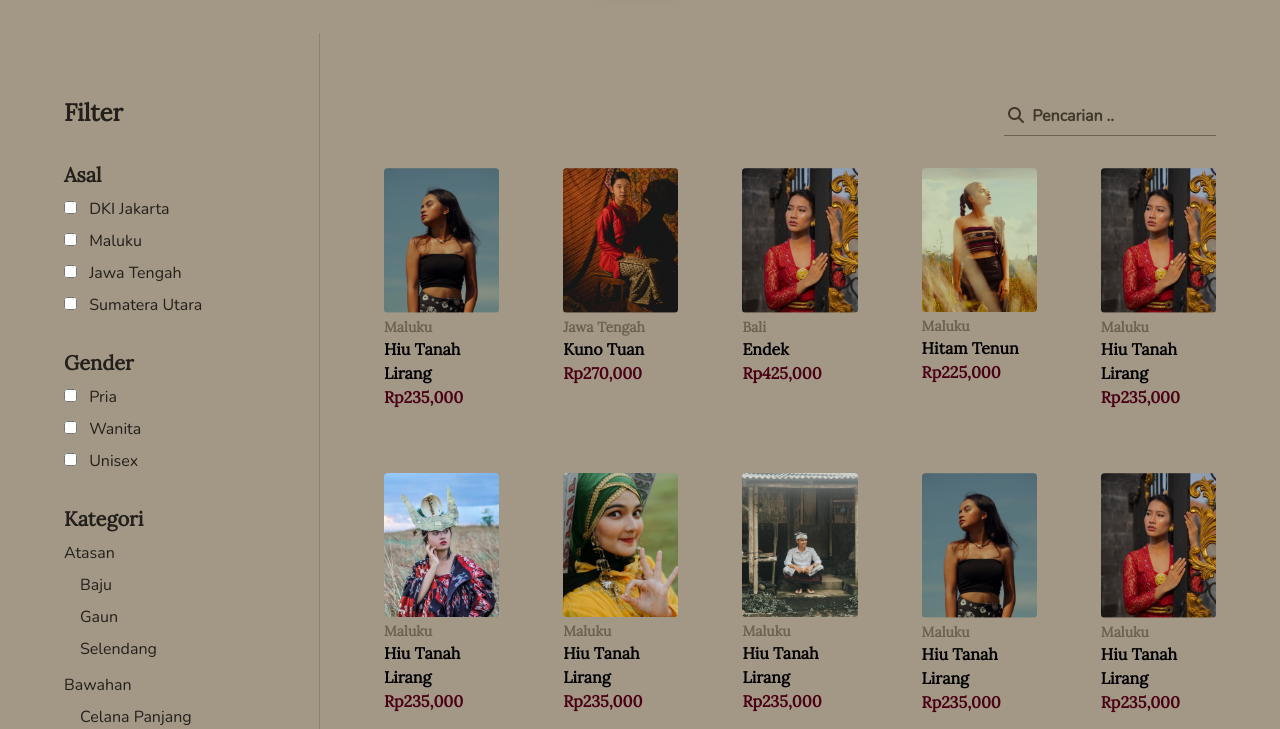
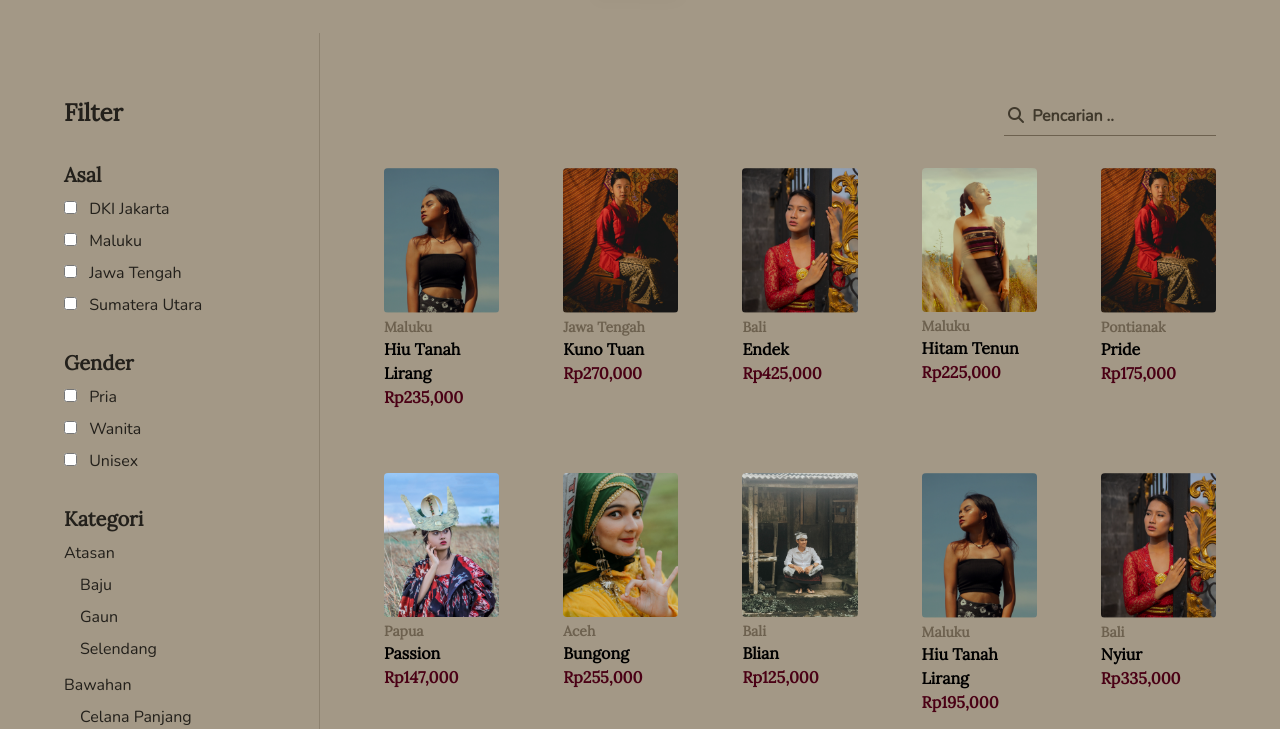
Before and after one commit to jovianjr/berkain, a website: page search.html in a window 1280 px wide. Shown: the part 71-800 px from the top of the page. Drawn offline with nearby package versions, Linux system fonts and the light colour scheme.

Commit message:
modify: name

```diff
--- a/search.html
+++ b/search.html
@@ -163,15 +163,15 @@
 					</div>
 					<div class="group flex cursor-pointer flex-col">
 						<img
-							src="assets/images/detail/endek.png"
+							src="assets/images/detail/kuno-tuan.png"
 							class="mb-1 w-full rounded object-cover"
 							alt=""
 						/>
-						<p class="font-lora text-xs font-bold text-shades-400 lg:text-sm">Maluku</p>
+						<p class="font-lora text-xs font-bold text-shades-400 lg:text-sm">Pontianak</p>
 						<h4 class="font-lora text-sm font-bold group-hover:underline lg:text-base">
-							Hiu Tanah Lirang
+							Pride
 						</h4>
-						<h5 class="font-lora text-sm font-bold text-c-red-500 lg:text-base">Rp235,000</h5>
+						<h5 class="font-lora text-sm font-bold text-c-red-500 lg:text-base">Rp175,000</h5>
 					</div>
 					<div class="group flex cursor-pointer flex-col">
 						<img
@@ -179,11 +179,11 @@
 							class="mb-1 w-full rounded object-cover"
 							alt=""
 						/>
-						<p class="font-lora text-xs font-bold text-shades-400 lg:text-sm">Maluku</p>
+						<p class="font-lora text-xs font-bold text-shades-400 lg:text-sm">Papua</p>
 						<h4 class="font-lora text-sm font-bold group-hover:underline lg:text-base">
-							Hiu Tanah Lirang
+							Passion
 						</h4>
-						<h5 class="font-lora text-sm font-bold text-c-red-500 lg:text-base">Rp235,000</h5>
+						<h5 class="font-lora text-sm font-bold text-c-red-500 lg:text-base">Rp147,000</h5>
 					</div>
 					<div class="group flex cursor-pointer flex-col">
 						<img
@@ -191,11 +191,11 @@
 							class="mb-1 w-full rounded object-cover"
 							alt=""
 						/>
-						<p class="font-lora text-xs font-bold text-shades-400 lg:text-sm">Maluku</p>
+						<p class="font-lora text-xs font-bold text-shades-400 lg:text-sm">Aceh</p>
 						<h4 class="font-lora text-sm font-bold group-hover:underline lg:text-base">
-							Hiu Tanah Lirang
+							Bungong
 						</h4>
-						<h5 class="font-lora text-sm font-bold text-c-red-500 lg:text-base">Rp235,000</h5>
+						<h5 class="font-lora text-sm font-bold text-c-red-500 lg:text-base">Rp255,000</h5>
 					</div>
 					<div class="group flex cursor-pointer flex-col">
 						<img
@@ -203,11 +203,11 @@
 							class="mb-1 w-full rounded object-cover"
 							alt=""
 						/>
-						<p class="font-lora text-xs font-bold text-shades-400 lg:text-sm">Maluku</p>
+						<p class="font-lora text-xs font-bold text-shades-400 lg:text-sm">Bali</p>
 						<h4 class="font-lora text-sm font-bold group-hover:underline lg:text-base">
-							Hiu Tanah Lirang
+							Blian
 						</h4>
-						<h5 class="font-lora text-sm font-bold text-c-red-500 lg:text-base">Rp235,000</h5>
+						<h5 class="font-lora text-sm font-bold text-c-red-500 lg:text-base">Rp125,000</h5>
 					</div>
 					<div class="group flex cursor-pointer flex-col">
 						<img
@@ -219,7 +219,7 @@
 						<h4 class="font-lora text-sm font-bold group-hover:underline lg:text-base">
 							Hiu Tanah Lirang
 						</h4>
-						<h5 class="font-lora text-sm font-bold text-c-red-500 lg:text-base">Rp235,000</h5>
+						<h5 class="font-lora text-sm font-bold text-c-red-500 lg:text-base">Rp195,000</h5>
 					</div>
 					<div class="group flex cursor-pointer flex-col">
 						<img
@@ -227,11 +227,11 @@
 							class="mb-1 w-full rounded object-cover"
 							alt=""
 						/>
-						<p class="font-lora text-xs font-bold text-shades-400 lg:text-sm">Maluku</p>
+						<p class="font-lora text-xs font-bold text-shades-400 lg:text-sm">Bali</p>
 						<h4 class="font-lora text-sm font-bold group-hover:underline lg:text-base">
-							Hiu Tanah Lirang
+							Nyiur
 						</h4>
-						<h5 class="font-lora text-sm font-bold text-c-red-500 lg:text-base">Rp235,000</h5>
+						<h5 class="font-lora text-sm font-bold text-c-red-500 lg:text-base">Rp335,000</h5>
 					</div>
 				</div>
 				<hr class="border-shades-400" />
```
